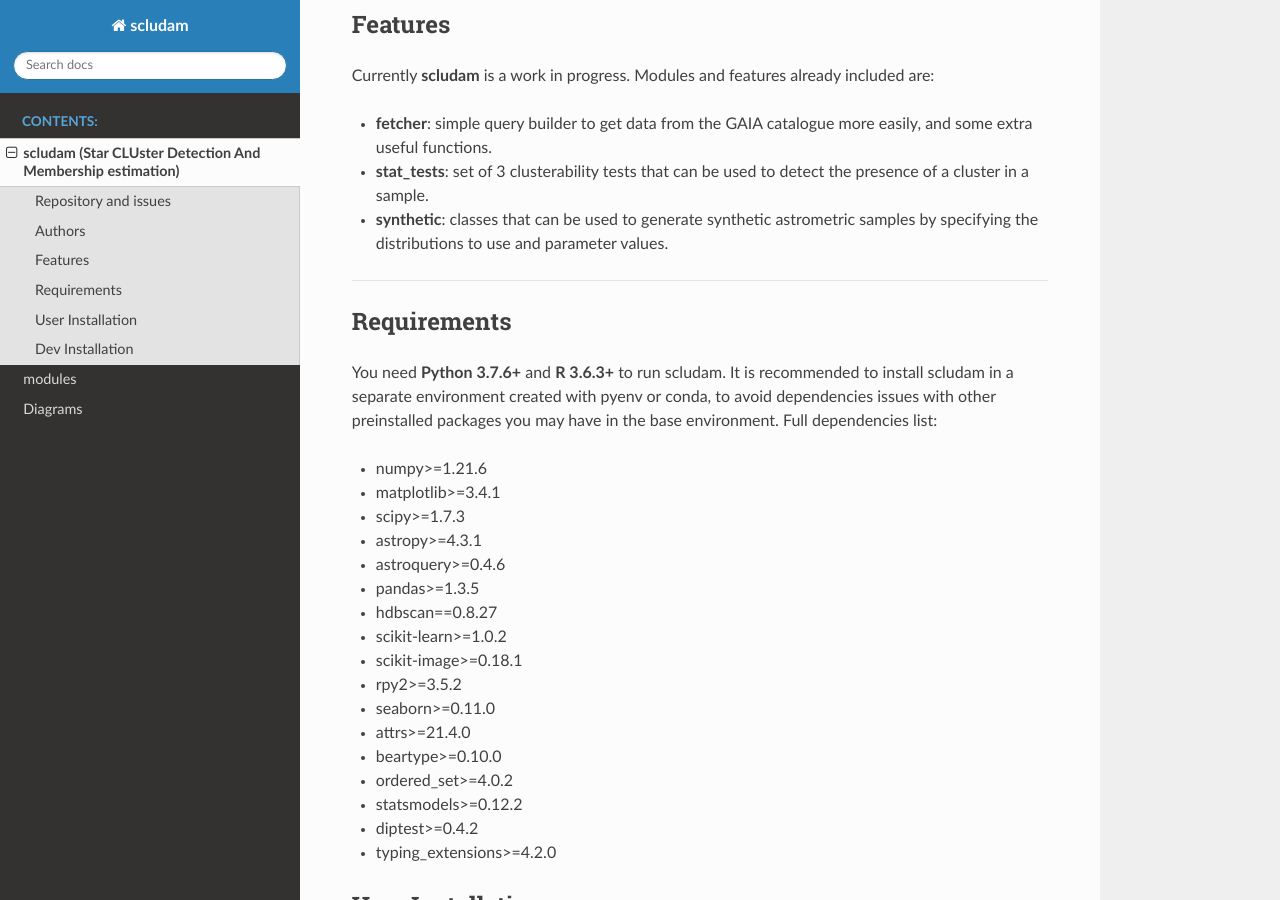
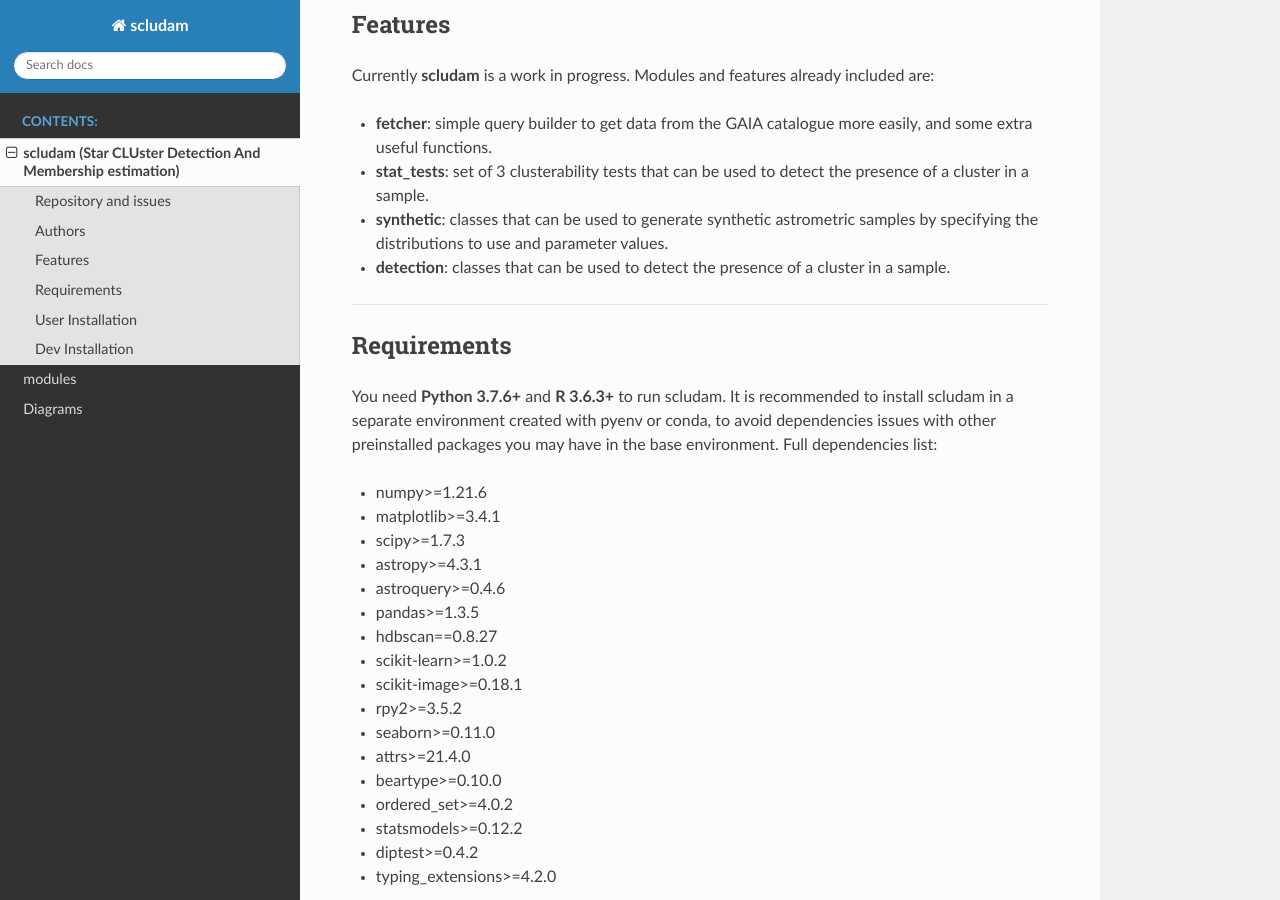
Before and after one commit to simonpedrogonzalez/scludam, a Sphinx documentation site: the page built from docs/source/readme.rst, in a window 1280 px wide and 900 px high, scrolled down 513 px. Built offline with Sphinx 7.4.7 and the Read the Docs theme 2.0.0, drawn with Linux system fonts in a browser that asks for light colours.

Commit message:
fix readme

```diff
--- a/docs/source/readme.rst
+++ b/docs/source/readme.rst
@@ -62,6 +62,9 @@ Currently **scludam** is a work in progress. Modules and features already includ
 *
   **synthetic**\ : classes that can be used to generate synthetic astrometric samples by specifying the distributions to use and parameter values.
 
+*
+  **detection**\ : classes that can be used to detect the presence of a cluster in a sample.
+
 ----
 
 Requirements
```
Also changed, not shown: README.md (+2 -0 lines).
